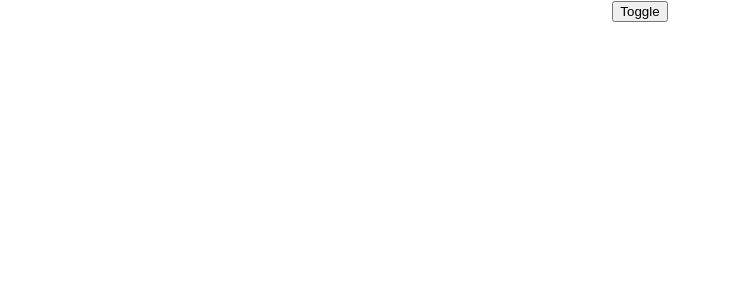
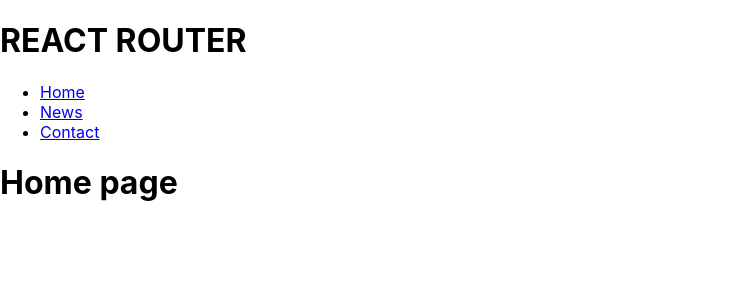
Before and after one commit to duyme18/tiktok, a React (Create React App) app: page / in a window 1280 px wide. Shown: the top 300 px of the page, without its empty margins (0-729 px from the left). Built offline with nearby package versions, Linux system fonts and the light colour scheme.

Commit message:
react-router

```diff
--- a/package.json
+++ b/package.json
@@ -8,6 +8,7 @@
     "@testing-library/user-event": "^13.5.0",
     "react": "^18.2.0",
     "react-dom": "^18.2.0",
+    "react-router-dom": "^6.4.3",
     "react-scripts": "5.0.1",
     "web-vitals": "^2.1.4"
   },
--- a/src/App.js
+++ b/src/App.js
@@ -1,13 +1,30 @@
-import './App.css';
-import Content from './Content';
-import { useState } from 'react';
+import { Routes, Route, Link } from 'react-router-dom'
+import HomePage from './pages/Home'
+import NewsPage from './pages/News'
+import ContactPage from './pages/Contact'
 
 function App() {
-  const [show, setShow] = useState(false)
   return (
     <div className="App">
-      <button onClick={() => setShow(!show)}>Toggle</button>
-      {show && <Content />}
+      <h1>REACT ROUTER</h1>
+      <nav>
+        <ul>
+          <li>
+            <Link to="/">Home</Link>
+          </li>
+          <li>
+            <Link to="/news">News</Link>
+          </li>
+          <li>
+            <Link to="/contact">Contact</Link>
+          </li>
+        </ul>
+      </nav>
+      <Routes>
+        <Route path="/" element={<HomePage /> } />
+        <Route path="/news" element={<NewsPage /> } />
+        <Route path="/contact" element={<ContactPage /> } />
+      </Routes>
     </div>
   );
 }
--- a/src/index.js
+++ b/src/index.js
@@ -1,5 +1,6 @@
 import React from 'react';
 import ReactDOM from 'react-dom/client';
+import { BrowserRouter } from 'react-router-dom'
 import './index.css';
 import App from './App';
 import reportWebVitals from './reportWebVitals';
@@ -22,7 +23,9 @@
 const root = ReactDOM.createRoot(document.getElementById('root'));
 root.render(
   <React.StrictMode>
-    <App />
+    <BrowserRouter>
+      <App />
+    </BrowserRouter>
   </React.StrictMode>
 );
 
--- /dev/null
+++ b/src/pages/Contact.js
@@ -0,0 +1,7 @@
+function Contact () {
+    return (
+        <h1>Contact page</h1>
+    )
+}
+
+export default Contact
--- /dev/null
+++ b/src/pages/Home.js
@@ -0,0 +1,7 @@
+function Home () {
+    return (
+        <h1>Home page</h1>
+    )
+}
+
+export default Home
--- /dev/null
+++ b/src/pages/News.js
@@ -0,0 +1,7 @@
+function News () {
+    return (
+        <h1>News page</h1>
+    )
+}
+
+export default News
```
Also changed, not shown: 1 other file (tests, documents, lock files or other folders).
